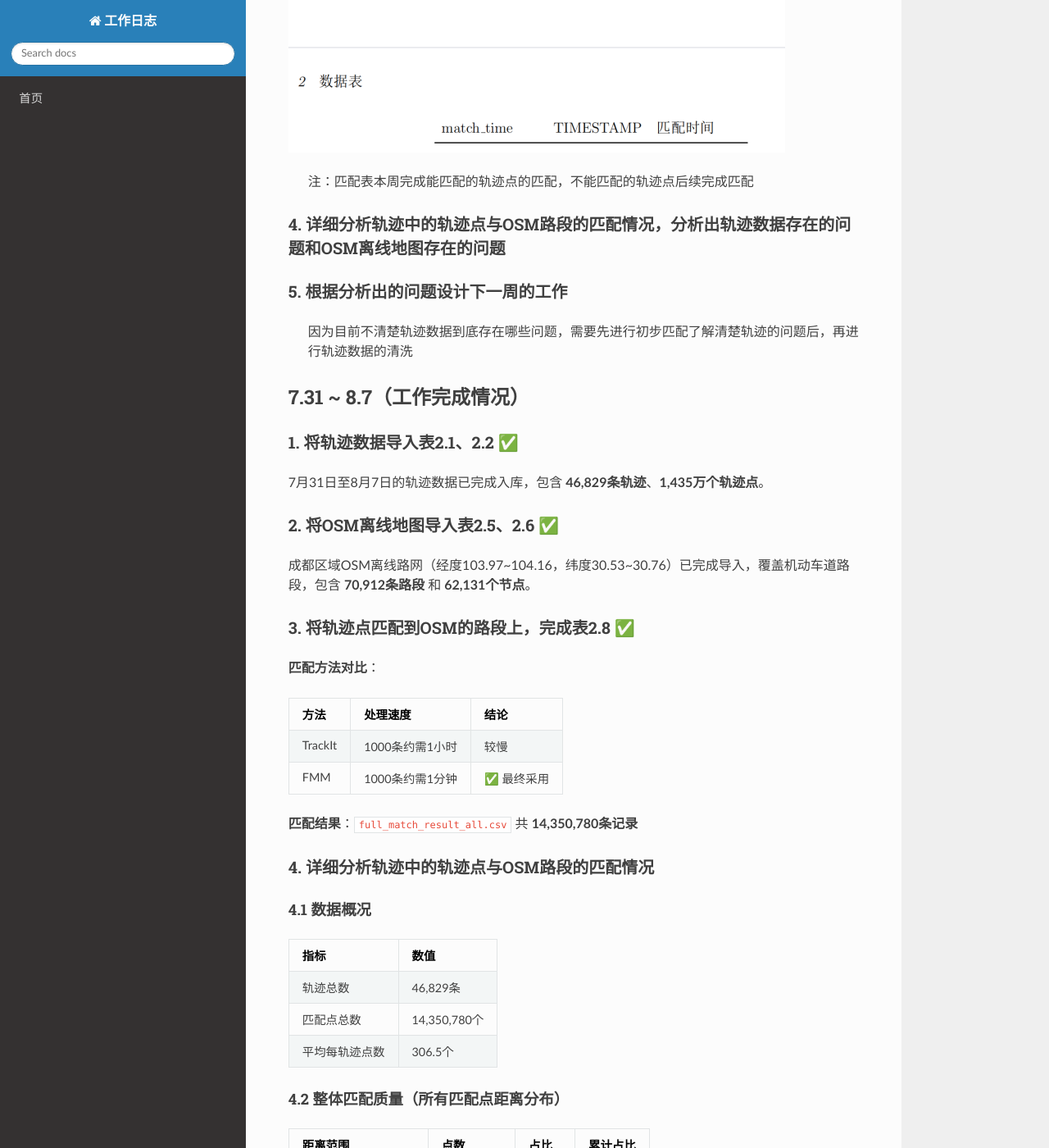
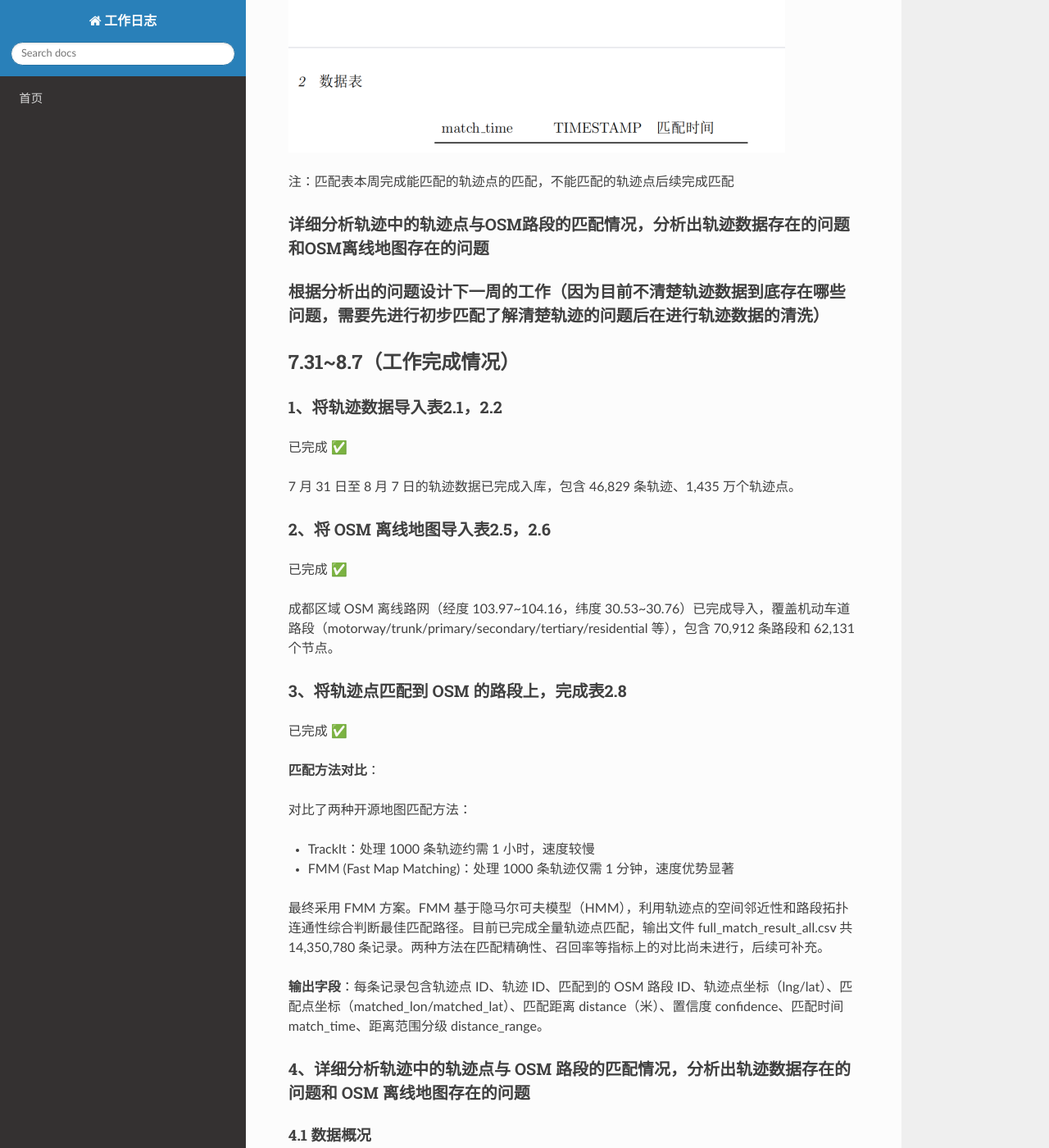
Before and after one commit to chengzi308/map-matching-docs, an MkDocs documentation site: the page built from docs/weekly/2026-07-31.md, in a window 1280 px wide and 1400 px high, scrolled down 2654 px. Shown: the whole window at 82% size. Built offline with MkDocs 1.6.1, drawn with Linux system fonts in a browser that asks for light colours; nearby versions of some CDN libraries; some of the changed text lies outside the part shown.

Commit message:
Update 2026-07-31.md

```diff
--- a/docs/weekly/2026-07-31.md
+++ b/docs/weekly/2026-07-31.md
@@ -1,60 +1,67 @@
 # 工作日志
 
-## 7.31 ~ 8.7（工作计划）
+## 7.31~8.7（工作计划）
 
-### 1. 将轨迹数据导入以下两个表
+### 将轨迹数据导入以下两个表
 
 ![](../images/media/image1.png)
 
-### 2. 将OSM离线地图导入以下两个表
+### 将OSM离线地图导入一下两个表
 
 ![](../images/media/image2.png)
 
 ![](../images/media/image3.png)
 
-### 3. 将轨迹点匹配到OSM的路段上，完成下面的表
+### 将轨迹点匹配到OSM的路段上，完成下面的表
 
 ![](../images/media/image4.png)
 
-> 注：匹配表本周完成能匹配的轨迹点的匹配，不能匹配的轨迹点后续完成匹配
+注：匹配表本周完成能匹配的轨迹点的匹配，不能匹配的轨迹点后续完成匹配
 
-### 4. 详细分析轨迹中的轨迹点与OSM路段的匹配情况，分析出轨迹数据存在的问题和OSM离线地图存在的问题
+### 详细分析轨迹中的轨迹点与OSM路段的匹配情况，分析出轨迹数据存在的问题和OSM离线地图存在的问题
 
-### 5. 根据分析出的问题设计下一周的工作
-
-> 因为目前不清楚轨迹数据到底存在哪些问题，需要先进行初步匹配了解清楚轨迹的问题后，再进行轨迹数据的清洗
+### 根据分析出的问题设计下一周的工作（因为目前不清楚轨迹数据到底存在哪些问题，需要先进行初步匹配了解清楚轨迹的问题后在进行轨迹数据的清洗）
 
 
-## 7.31 ~ 8.7（工作完成情况）
+## 7.31~8.7（工作完成情况）
 
-### 1. 将轨迹数据导入表2.1、2.2 ✅
+### 1、将轨迹数据导入表2.1，2.2
 
-7月31日至8月7日的轨迹数据已完成入库，包含 **46,829条轨迹**、**1,435万个轨迹点**。
+已完成 ✅
 
-### 2. 将OSM离线地图导入表2.5、2.6 ✅
+7 月 31 日至 8 月 7 日的轨迹数据已完成入库，包含 46,829 条轨迹、1,435 万个轨迹点。
 
-成都区域OSM离线路网（经度103.97~104.16，纬度30.53~30.76）已完成导入，覆盖机动车道路段，包含 **70,912条路段** 和 **62,131个节点**。
+### 2、将 OSM 离线地图导入表2.5，2.6
 
-### 3. 将轨迹点匹配到OSM的路段上，完成表2.8 ✅
+已完成 ✅
+
+成都区域 OSM 离线路网（经度 103.97~104.16，纬度 30.53~30.76）已完成导入，覆盖机动车道路段（motorway/trunk/primary/secondary/tertiary/residential 等），包含 70,912 条路段和 62,131 个节点。
+
+### 3、将轨迹点匹配到 OSM 的路段上，完成表2.8
+
+已完成 ✅
 
 **匹配方法对比**：
 
-| 方法 | 处理速度 | 结论 |
-|------|---------|------|
-| TrackIt | 1000条约需1小时 | 较慢 |
-| FMM | 1000条约需1分钟 | ✅ 最终采用 |
+对比了两种开源地图匹配方法：
 
-**匹配结果**：`full_match_result_all.csv` 共 **14,350,780条记录**
+- TrackIt：处理 1000 条轨迹约需 1 小时，速度较慢
 
-### 4. 详细分析轨迹中的轨迹点与OSM路段的匹配情况
+- FMM (Fast Map Matching)：处理 1000 条轨迹仅需 1 分钟，速度优势显著
+
+最终采用 FMM 方案。FMM 基于隐马尔可夫模型（HMM），利用轨迹点的空间邻近性和路段拓扑连通性综合判断最佳匹配路径。目前已完成全量轨迹点匹配，输出文件 full_match_result_all.csv 共 14,350,780 条记录。两种方法在匹配精确性、召回率等指标上的对比尚未进行，后续可补充。
+
+**输出字段**：每条记录包含轨迹点 ID、轨迹 ID、匹配到的 OSM 路段 ID、轨迹点坐标（lng/lat）、匹配点坐标（matched_lon/matched_lat）、匹配距离 distance（米）、置信度 confidence、匹配时间 match_time、距离范围分级 distance_range。
+
+### 4、详细分析轨迹中的轨迹点与 OSM 路段的匹配情况，分析出轨迹数据存在的问题和 OSM 离线地图存在的问题
 
 #### 4.1 数据概况
 
 | 指标 | 数值 |
 |------|------|
-| 轨迹总数 | 46,829条 |
-| 匹配点总数 | 14,350,780个 |
-| 平均每轨迹点数 | 306.5个 |
+| 轨迹总数 | 46,829 条 |
+| 匹配点总数 | 14,350,780 个 |
+| 平均每轨迹点数 | 306.5 个 |
 
 #### 4.2 整体匹配质量（所有匹配点距离分布）
 
@@ -67,50 +74,106 @@
 | 30-50m（严重偏差） | 143,336 | 1.0% | 98.3% |
 | ≥50m（极差） | 244,390 | 1.7% | 100% |
 
-> **结论**：92.8% 的匹配点误差在10m以内，整体匹配质量良好。
+**结论**：92.8% 的匹配点误差在 10m 以内，整体匹配质量良好。严重偏差（≥30m）的点仅占 2.7%，约 38.8 万个点。
 
-#### 4.3 轨迹维度的偏差分析
+#### 4.3 轨迹维度的偏差分级
+
+按每条轨迹中最差的匹配点来分组：
 
 | 轨迹最差距离 | 轨迹数 | 占比 | 解读 |
 |-------------|--------|------|------|
-| 全部≤5m | 564 | 1.2% | — |
-| 最差5-10m | 6,585 | 14.1% | 整体良好 |
-| 最差10-20m | 15,019 | 32.1% | 个别路段偏移 |
-| 最差20-30m | 6,148 | 13.1% | 明显偏离 |
-| 最差30-50m | 6,547 | 14.0% | OSM可能缺路 |
-| 最差≥50m | 11,966 | 25.6% | OSM缺失路段 |
+| 全部 ≤5m | 564 | 1.2% | |
+| 最差 5-10m | 6,585 | 14.1% | 整体良好，偶有轻微偏移 |
+| 最差 10-20m | 15,019 | 32.1% | 最大群体，有个别路段偏移明显 |
+| 最差 20-30m | 6,148 | 13.1% | 存在明显偏离路段 |
+| 最差 30-50m | 6,547 | 14.0% | OSM 可能缺路或画偏 |
+| 最差 ≥50m | 11,966 | 25.6% | 1/4 轨迹经过 OSM 缺失路段 |
 
-#### 4.4 ≥50m偏差点的空间分布分析
+对于含 ≥50m 的 11,966 条轨迹，绝大多数轨迹中 ≥50m 的大偏差点只占极少比例——不是整条轨迹都在偏，而是在某几个特定位置突然偏大后又恢复正常，这是 OSM 局部缺失路段的典型特征。
 
-| 每网格≥50m点数 | 网格数 | 点数累计 | 解读 |
-|----------------|--------|----------|------|
-| 1-5 | 4,876 | 12,114 | GPS漂移噪声 |
-| 6-10 | 1,944 | 26,937 | 可疑 |
-| 11-20 | 1,482 | 48,541 | 可疑 |
-| 21-50 | 1,151 | 85,066 | 可能缺路 |
-| 51-100 | 370 | 111,233 | 很可能缺路 |
-| ≥101 | 146 | 226,846 | 必须修复 |
+#### 4.4 ≥50m 偏差点的空间分布分析
 
-> 24个重点区域散布在成都各方向，彼此独立。
+为进一步区分"真缺路"和"GPS 漂移/匹配噪声"，对 244,390 个 ≥50m 偏差点的空间聚集情况进行了详细统计。
+
+**（1）总体分布**
+
+以 200m×200m 网格统计：
+
+| 指标 | 数值 |
+|------|------|
+| ≥50m 点总数 | 244,390 |
+| 分布网格数 | 10,142 个 |
+| 平均每网格点数 | 24.1 |
+
+**（2）网格频次分布**
+
+| 每网格≥50m点数 | 网格数 | 占比 | 点数累计 | 解读 |
+|----------------|--------|------|----------|------|
+| 1 | 1,585 | 15.6% | 1,585 | 零星漂移 |
+| 2-5 | 3,291 | 32.4% | 12,114 | 偶发噪声 |
+| 6-10 | 1,944 | 19.2% | 26,937 | 可疑 |
+| 11-20 | 1,482 | 14.6% | 48,541 | 可疑 |
+| 21-50 | 1,151 | 11.3% | 85,066 | 可能缺路 |
+| 51-100 | 370 | 3.6% | 111,233 | 很可能缺路 |
+| 101-200 | 173 | 1.7% | 135,374 | 严重缺失 |
+| 201-500 | 96 | 0.9% | 165,194 | 严重缺失 |
+| 501-1000 | 26 | 0.3% | 183,442 | 严重缺失 |
+| 1001-5000 | 20 | 0.2% | 220,474 | 重点区域 |
+| 5000+ | 4 | 0.04% | 244,390 | 最重点区域 |
+
+**（3）关键结论**：分布呈典型"长尾"形态
+
+- 48.1% 的网格（4,876 个）仅含 ≤5 个 ≥50m 点，这些点仅贡献全部 ≥50m 点的 5.0%（12,114 个）。这部分大概率是 GPS 漂移或算法匹配噪声，**补路无法解决**。
+
+- 1.4% 的网格（146 个，≥101 点）贡献了 ≥50m 点总数的 57% 以上，这是真正的缺路或严重匹配问题区域。
+
+- 其中点数 ≥1001 的网格仅 24 个，是重中之重。
+
+**（4）Top 24 高密度网格的空间关系**
+
+对点数 ≥1001 的 24 个网格进行四邻域连通性分析：
+
+| 连通情况 | 数量 | 说明 |
+|----------|------|------|
+| 孤立网格 | 21 个 | 各自独立，互不相邻 |
+| 相邻网格对 | 3 对 | 每对 2 个网格相邻，覆盖约 0.08 km² |
+
+这 24 个区域散布在成都各个方向——西边温江、西北郫都、市中心、东边龙泉驿、南边天府新区、北边新都等，并非集中在一个大片缺失区，而是**彼此独立的 21 个问题点**，每个点对应一组独立的缺路或匹配问题路段。
 
 #### 4.5 轨迹数据存在的问题
 
-| 问题 | 说明 |
-|------|------|
-| 坐标系偏移 | GCJ-02 → WGS-84，匹配前已转换 |
-| GPS定位漂移 | 10-30m随机漂移，高层建筑区域明显 |
-| 采样间隔不均 | 2-5秒，弯道处匹配精度受影响 |
+**（1）坐标系偏移**
 
-#### 4.6 OSM离线地图存在的问题
+轨迹数据为 GCJ-02 坐标系，OSM 路网为 WGS-84 坐标系，两者存在约 300-500 米的系统偏移。匹配前已经进行了坐标转换。
 
-| 问题 | 说明 |
-|------|------|
-| 路网缺失 | 21个独立重点区域 |
-| 路网位置偏差 | 部分路段偏移20-50m |
-| 拓扑不完整 | 路口节点缺失或连接错误 |
+**（2）GPS 定位漂移**
+
+部分轨迹点存在 10-30m 的随机漂移，尤其在高层建筑密集区域。根据 ≥50m 点的网格分布分析，约 48% 的高密度网格仅含 ≤5 个 ≥50m 点，属于典型的 GPS 漂移噪声，难以通过补路消除。
+
+**（3）轨迹采样间隔不均**
+
+平均每条轨迹 306.5 个点，采样间隔约 2-5 秒，不同设备存在差异。稀疏采样的轨迹在弯道处可能产生线段跳变，影响匹配精度。
+
+#### 4.6 OSM 离线地图存在的问题
+
+**（1）路网缺失**
+
+这是导致大偏差的最主要原因。≥50m 偏差集中于 21 个独立的重点区域（每个区域 1000+ 个偏差轨迹点），这些区域的共同特征是 OSM 中缺少对应的道路几何，导致大量车辆轨迹偏离最近路段 50m 以上。补充这些缺失路段后，预计可消除约 57% 的 ≥50m 偏差。
+
+**（2）路网位置偏差**
+
+部分 OSM 路段的几何位置与实际道路存在 20-50m 的偏移，可能是 OSM 志愿者绘制时精度不足导致。这类偏差造成了 30-50m 区间的大量匹配点。
+
+**（3）路网拓扑不完整**
+
+少量路段两端未与相邻路段正确连接，导致路口处匹配距离偏大。路口节点缺失或连接错误属于典型的 OSM 数据质量问题。
 
 #### 4.7 综合结论
 
-- 匹配质量总体良好（92.8%的点在10m内）
-- 大偏差仅1.7%的点和25.6%的轨迹
-- 真正需要关注的补路区域约21个独立地点
+- 匹配质量总体良好（92.8% 的点在 10m 内），说明轨迹数据可用、OSM 路网主体覆盖较好。
+
+- 大偏差并非全局性问题——仅 1.7% 的点和 25.6% 的轨迹涉及 ≥50m 偏差，且其中约一半的偏差空间上非常分散（≤5 点/网格），属于 GPS 漂移噪声，补路无法解决。
+
+- **真正需要关注的补路区域约 21 个独立地点**，覆盖约 22 万个 ≥50m 轨迹点（占全部 ≥50m 点的 ~57%），分布在整个成都市的各个方向。
+
+- 补充缺失路段是降低大偏差最直接有效的手段，但预期不能消除所有 ≥50m 偏差——GPS 漂移和匹配算法本身的误差仍然存在。
```
